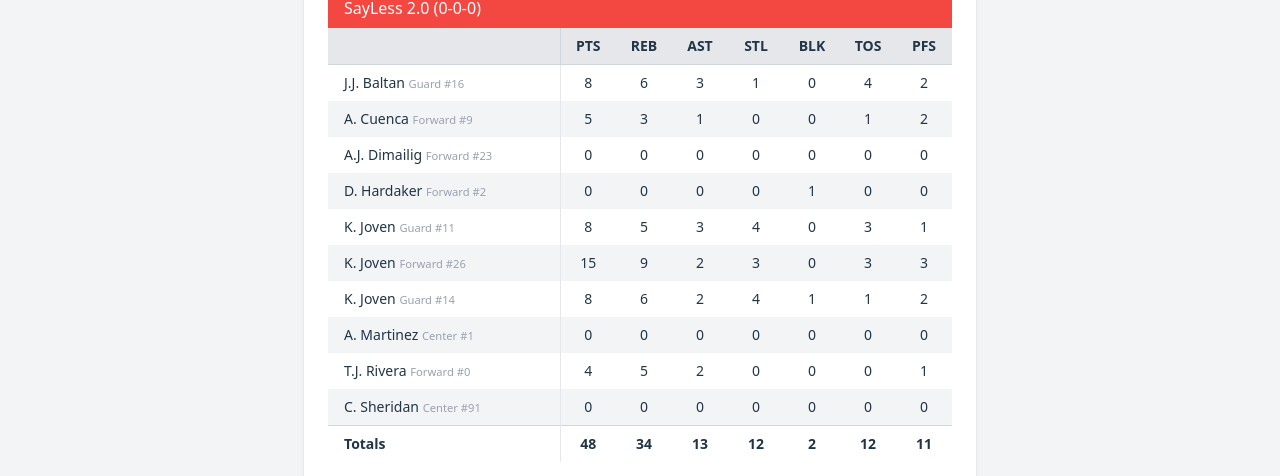
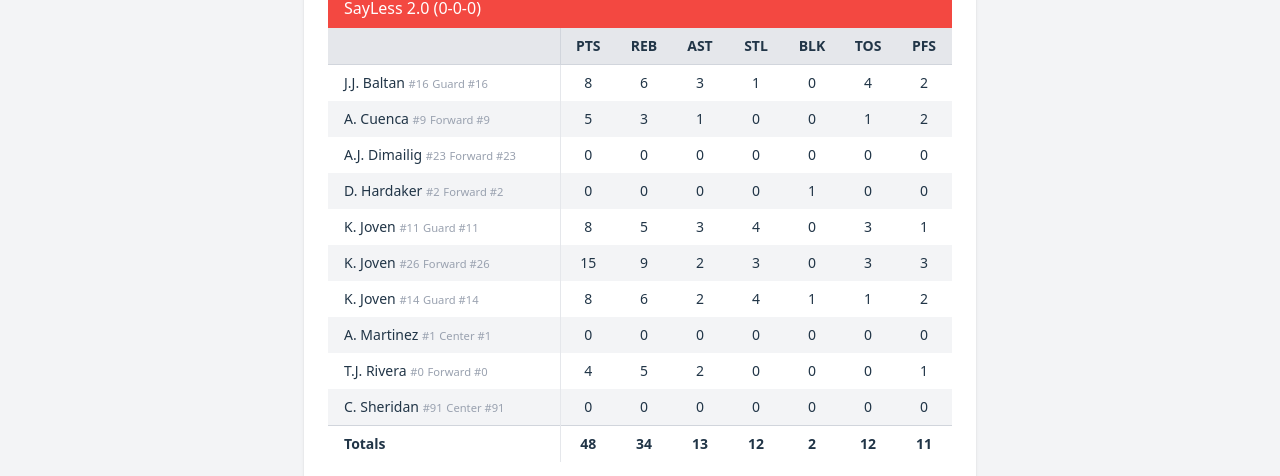
Before and after one commit to ober9k/bball-score-react, a React (Vite) app: page /games in a window 1280 px wide. Shown: the part 316-792 px from the top of the page. Built offline with nearby package versions, Linux system fonts and the light colour scheme.

Commit message:
Added player number to player display

```diff
--- a/src/components/links/PlayerLink.tsx
+++ b/src/components/links/PlayerLink.tsx
@@ -8,8 +8,11 @@ type PlayerLinkProps = {
 
 export default function PlayerLink({ player }: PlayerLinkProps) {
   return (
-    <Link to={Paths.Player} params={{ playerId: player.id }}>
-      {player.name}
+    <Link to={Paths.Player} params={{playerId: player.id}}>
+      {player.name}&nbsp;
+      <small className="text-gray-400">
+        #{player.number}
+      </small>
     </Link>
   );
 }
```
